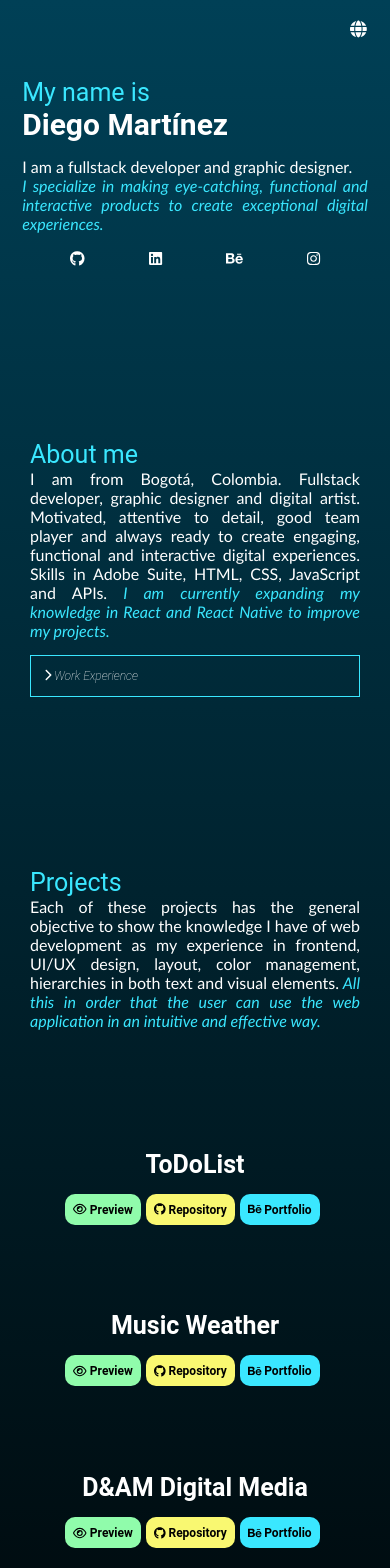
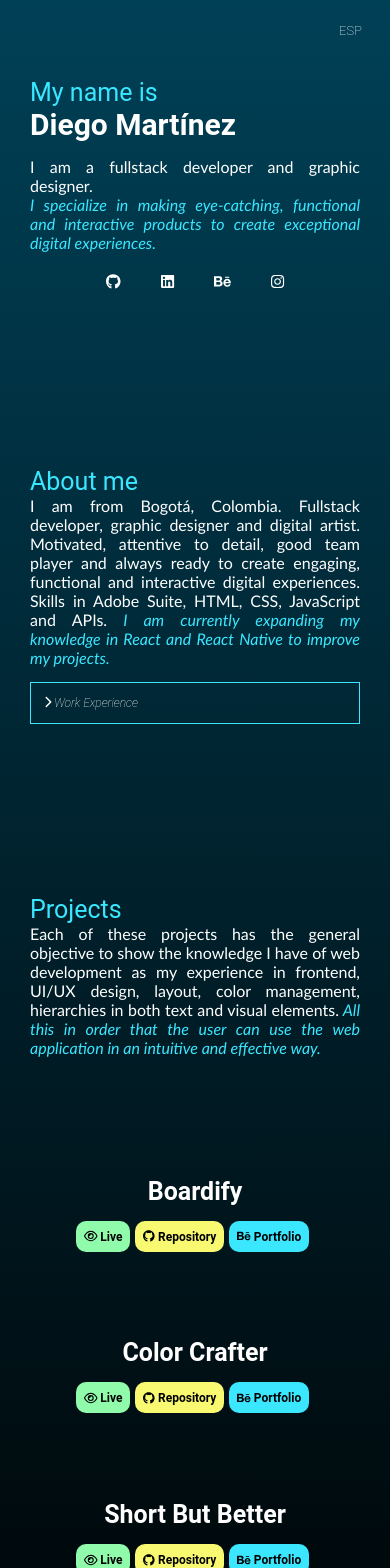
Before and after one commit to DiegoEMartinezZ/PortfolioWeb, a React (Create React App) app: page /#/ in a window 390 px wide. Shown: the top 1568 px of the page. Built offline with nearby package versions, Linux system fonts and the light colour scheme.

Commit message:
fixing the projects for this new year 2024, and fixing some issues with the UX in the navbar button for changing the language and the number of jobs I had

```diff
--- a/src/components/aboutMe/AboutMe.jsx
+++ b/src/components/aboutMe/AboutMe.jsx
@@ -1,3 +1,4 @@
+import "../../styles/styles.css";
 import React, { useContext } from "react";
 import Experience from "../experience/Experience";
 import { languageContext } from "../../App";
--- a/src/components/footer/Footer.jsx
+++ b/src/components/footer/Footer.jsx
@@ -20,7 +20,7 @@ export const Footer = () => {
             <SocialMedia />
           </li>
           <li>
-            <h5 className="copyrights"> &copy; Diego Martínez - 2023 </h5>
+            <h5 className="copyrights"> &copy; Diego Martínez - 2024 </h5>
           </li>
         </ul>
       </footer>
--- a/src/components/introduction/Introduction.jsx
+++ b/src/components/introduction/Introduction.jsx
@@ -1,4 +1,3 @@
-import "../../styles/styles.css";
 import React, { useContext } from "react";
 import { languageContext } from "../../App";
 import { SocialMedia } from "../../resources/socialmedia/SocialMedia";
@@ -9,7 +8,7 @@ export const Introduction = () => {
   const { title, name, txt } = introduction;
   return (
     <>
-      <main id="introduction">
+      <div id="introduction">
         <section className="description-container">
           <h5 className="subtitle">{title}</h5>
           <h1 className="title">{name}</h1>
@@ -20,7 +19,8 @@ export const Introduction = () => {
           </p>
           <SocialMedia />
         </section>
-      </main>
+        <div id="about"></div>
+      </div>
     </>
   );
 };
--- a/src/components/navBar/NavBar.js
+++ b/src/components/navBar/NavBar.jsx
@@ -1,11 +1,11 @@
 import "../navBar/navbar.css";
-import { FontAwesomeIcon } from "@fortawesome/react-fontawesome";
 import React, { useContext } from "react";
-import { faGlobe } from "@fortawesome/free-solid-svg-icons";
 import { languageContext } from "../../App";
 
 export const NavBar = () => {
-  const { languageHandler } = useContext(languageContext);
+  const { languageHandler, language } = useContext(languageContext);
+  const { translation } = language[6];
+  const { tongue } = translation;
 
   return (
     <>
@@ -14,12 +14,8 @@ export const NavBar = () => {
           <li>
             <section className="navbar-buttons-wrap">
               <ul>
-                <li>
-                  <FontAwesomeIcon
-                    icon={faGlobe}
-                    className="menu-btn"
-                    onClick={languageHandler}
-                  />
+                <li className="language-btn" onClick={languageHandler}>
+                  <h5>{tongue}</h5>
                 </li>
               </ul>
             </section>
--- a/src/components/navBar/navbar.css
+++ b/src/components/navBar/navbar.css
@@ -5,17 +5,34 @@ nav.navbar-container {
   right: 0;
   width: 100%;
   color: #fff;
+  z-index: 1;
 }
 
 ul.navbar-list {
   display: flex;
   flex-wrap: nowrap;
   justify-content: flex-end;
-  padding: 0.5rem;
+  padding: 3px;
+  margin: 0 20px;
 }
 
-.menu-btn {
+.language-btn {
   cursor: pointer;
-  width: 40%;
-  padding: 1px;
+  margin: 20px;
 }
+
+h5:hover {
+  cursor: pointer;
+  border-bottom: 1px solid #3ae7ff;
+  color: #3ae7ff;
+}
+
+h5 {
+  font-weight: 100;
+}
+
+@media only screen and (min-width: 250px) and (max-width: 1200px) {
+  ul.navbar-list {
+    margin: 0 5px;
+  }
+}
--- a/src/components/project/ProjectWrap.jsx
+++ b/src/components/project/ProjectWrap.jsx
@@ -16,23 +16,16 @@ export const ProjectWrap = () => {
         </p>
       </section>
 
+      <ProjectContainer titleProject={"Boardify"} previewURL={""} gitURL={""} />
       <ProjectContainer
-        titleProject={"ToDoList"}
-        previewURL={"https://cheery-frangipane-226060.netlify.app/"}
-        gitURL={"https://github.com/DiegoEMartinezZ/To-Do-List"}
+        titleProject={"Color Crafter"}
+        previewURL={""}
+        gitURL={""}
       />
       <ProjectContainer
-        titleProject={"Music Weather"}
-        gitURL={"https://github.com/DiegoEMartinezZ/MusicWeather"}
-      />
-      <ProjectContainer
-        titleProject={"D&AM Digital Media"}
-        previewURL={"https://majestic-cucurucho-62109b.netlify.app/"}
-        gitURL={"https://github.com/DiegoEMartinezZ/DYAM"}
-      />
-      <ProjectContainer
-        titleProject={"Icebox"}
-        gitURL={"https://github.com/DiegoEMartinezZ/Icebox_VisualDesign"}
+        titleProject={"Short But Better"}
+        previewURL={""}
+        gitURL={""}
       />
     </>
   );
--- a/src/resources/expSlider/ExpSlider.jsx
+++ b/src/resources/expSlider/ExpSlider.jsx
@@ -45,6 +45,9 @@ export const ExpSlider = ({ workExperienceHandler }) => {
         >
           <FontAwesomeIcon icon={faCaretLeft} />
         </button>
+
+        <h4 className="id-exp">{idxSlider + 1}</h4>
+
         <button
           onClick={() =>
             idxSlider < experience.length - 1 && setIdxSlider(idxSlider + 1)
--- a/src/resources/expSlider/expSlider.css
+++ b/src/resources/expSlider/expSlider.css
@@ -74,6 +74,11 @@
   color: #aeff99;
 }
 
+h4.id-exp {
+  display: inline-block;
+  font-weight: 100;
+}
+
 @media only screen and (min-width: 250px) and (max-width: 1200px) {
   .exp-title {
     font-weight: 100;
--- a/src/resources/languages/english.json
+++ b/src/resources/languages/english.json
@@ -94,7 +94,7 @@
   },
   {
     "buttons": {
-      "web": "Preview",
+      "web": "Live",
       "github": "Repository",
       "behance": "Portfolio"
     }
@@ -103,5 +103,10 @@
     "contact": {
       "title": "Contact"
     }
+  },
+  {
+    "translation": {
+      "tongue": "ESP"
+    }
   }
 ]
--- a/src/resources/languages/spanish.json
+++ b/src/resources/languages/spanish.json
@@ -94,7 +94,7 @@
   },
   {
     "buttons": {
-      "web": "Vista previa",
+      "web": "En vivo",
       "github": "Repositorio",
       "behance": "Portafolio"
     }
@@ -103,5 +103,10 @@
     "contact": {
       "title": "Contacto"
     }
+  },
+  {
+    "translation": {
+      "tongue": "ENG"
+    }
   }
 ]
--- a/src/resources/socialmedia/socialMedia.css
+++ b/src/resources/socialmedia/socialMedia.css
@@ -19,10 +19,11 @@ ul.socialMedia-container li a:hover {
 
 @media only screen and (min-width: 250px) and (max-width: 1200px) {
   ul.socialMedia-container {
-    padding: 1rem;
+    padding: 20px 10px;
   }
 
   ul.socialMedia-container li a {
     font-size: 15px;
+    margin: 20px;
   }
 }
--- a/src/styles/styles.css
+++ b/src/styles/styles.css
@@ -15,7 +15,7 @@ body {
 }
 
 section.description-container {
-  margin: 20% 250px;
+  margin: 20% 200px;
   text-align: justify;
   color: #fff;
 }
@@ -129,6 +129,7 @@ a {
 }
 
 #details-info:hover {
+  cursor: pointer;
   color: #90fcab;
 }
 
@@ -149,7 +150,6 @@ a {
     font-size: 22px;
     padding: 10px;
   }
-
   .code-btn {
     font-size: 12px;
     margin: 5px 0;
@@ -177,12 +177,10 @@ a {
   .txt {
     font-size: 22px;
   }
-
   .menu-btn {
     font-size: 30px;
     padding: 20px;
   }
-
   .code-btn {
     font-size: 14px;
     margin: 40px 0;
```
